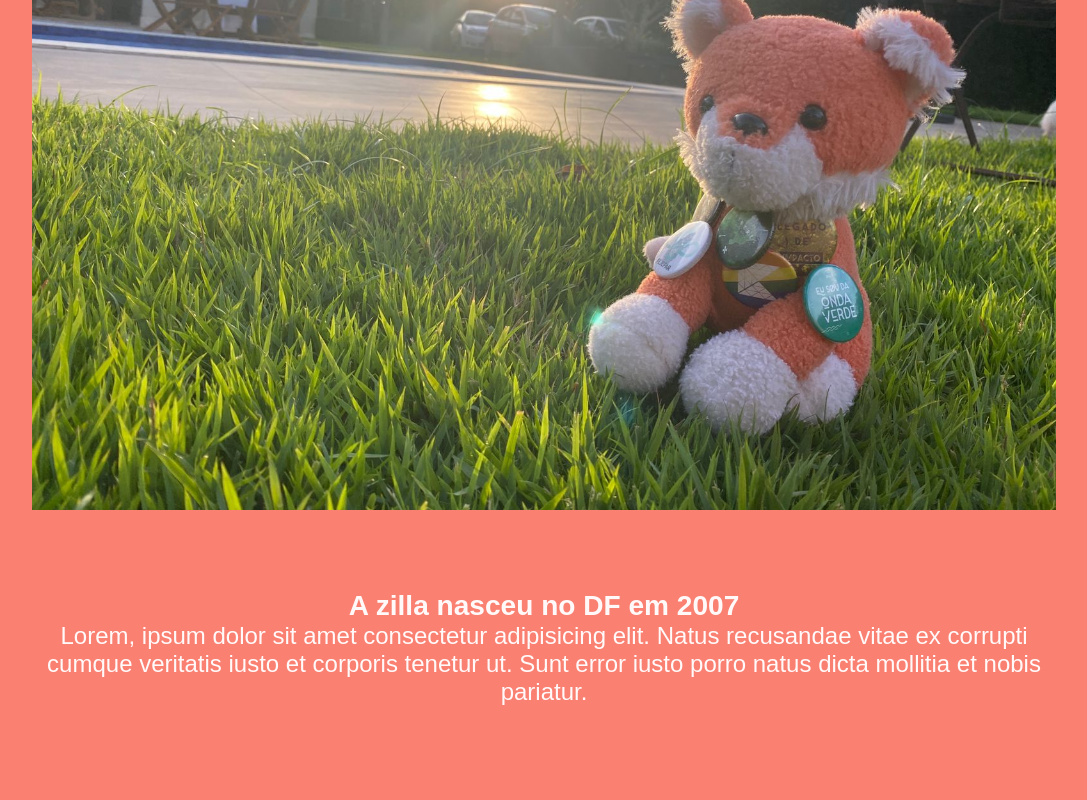
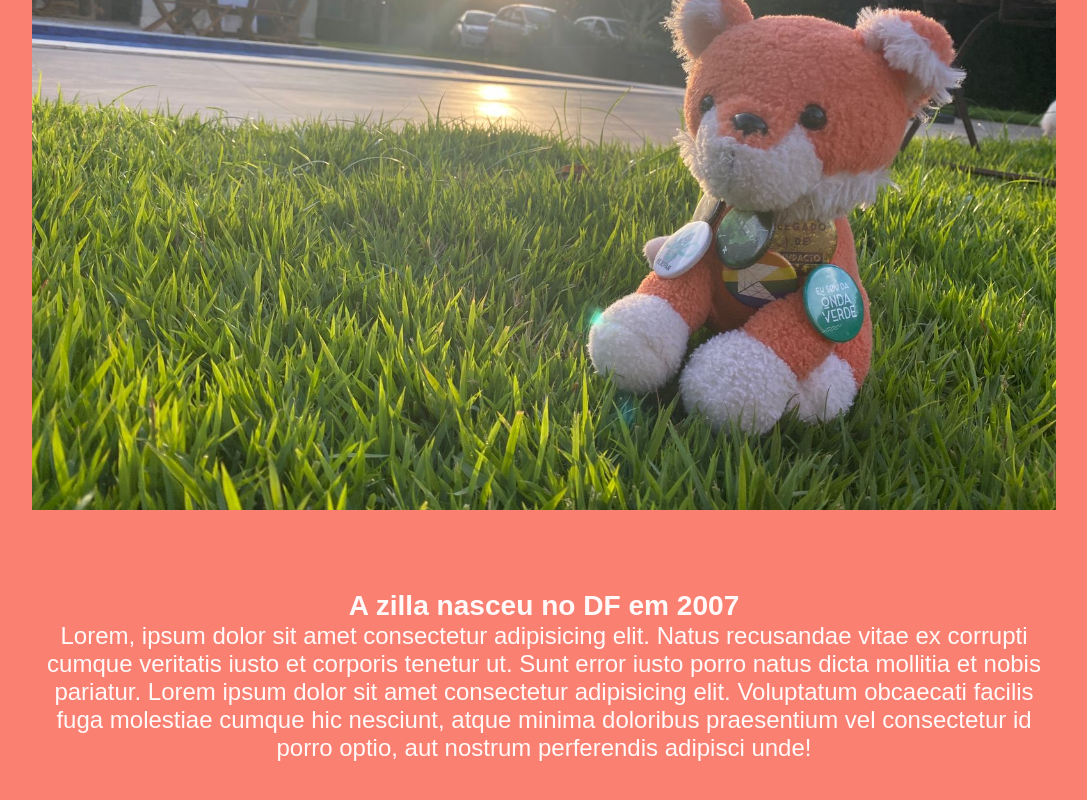
Before and after one commit to EnzoCrisostomo/SiteZillla, a plain HTML site: page index.html in a window 1280 px wide. Shown: the part 1684-2484 px from the top of the page, without its empty margins (96-1183 px from the left). Drawn offline with Linux system fonts and the light colour scheme; a web font is replaced by a local one.

Commit message:
Mais lorem

```diff
--- a/index.html
+++ b/index.html
@@ -74,7 +74,7 @@
             </section>
             <section>
                 <h3>A zilla nasceu no DF em 2007</h3>
-                <p>Lorem, ipsum dolor sit amet consectetur adipisicing elit. Natus recusandae vitae ex corrupti cumque veritatis iusto et corporis tenetur ut. Sunt error iusto porro natus dicta mollitia et nobis pariatur.</p>
+                <p>Lorem, ipsum dolor sit amet consectetur adipisicing elit. Natus recusandae vitae ex corrupti cumque veritatis iusto et corporis tenetur ut. Sunt error iusto porro natus dicta mollitia et nobis pariatur. Lorem ipsum dolor sit amet consectetur adipisicing elit. Voluptatum obcaecati facilis fuga molestiae cumque hic nesciunt, atque minima doloribus praesentium vel consectetur id porro optio, aut nostrum perferendis adipisci unde!</p>
             </section>
         </main>
         <footer></footer>
```
